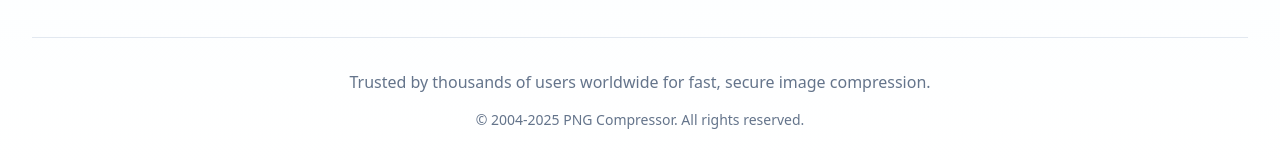
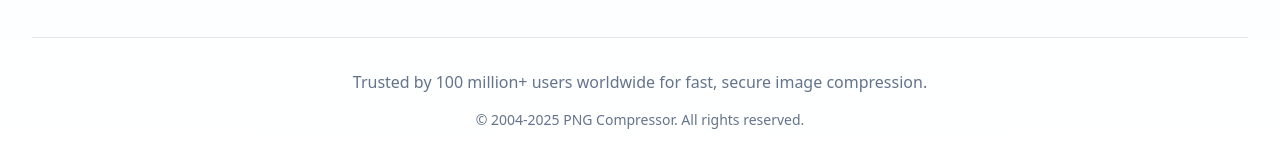
Before and after one commit to RohitKonge/compresspng, a React (Vite) app: page / in a window 1280 px wide. Shown: the part 1091-1251 px from the top of the page. Built offline with nearby package versions, Linux system fonts and the light colour scheme.

Commit message:
added 100m+ users info

```diff
--- a/src/App.tsx
+++ b/src/App.tsx
@@ -411,7 +411,7 @@ function App() {
         </section>
 
         <footer className="text-center text-secondary-500 border-t border-secondary-200 pt-8">
-          <p className="mb-4">Trusted by thousands of users worldwide for fast, secure image compression.</p>
+          <p className="mb-4">Trusted by 100 million+ users worldwide for fast, secure image compression.</p>
           <p className="text-sm">© 2004-{new Date().getFullYear()} PNG Compressor. All rights reserved.</p>
         </footer>
       </div>
```
